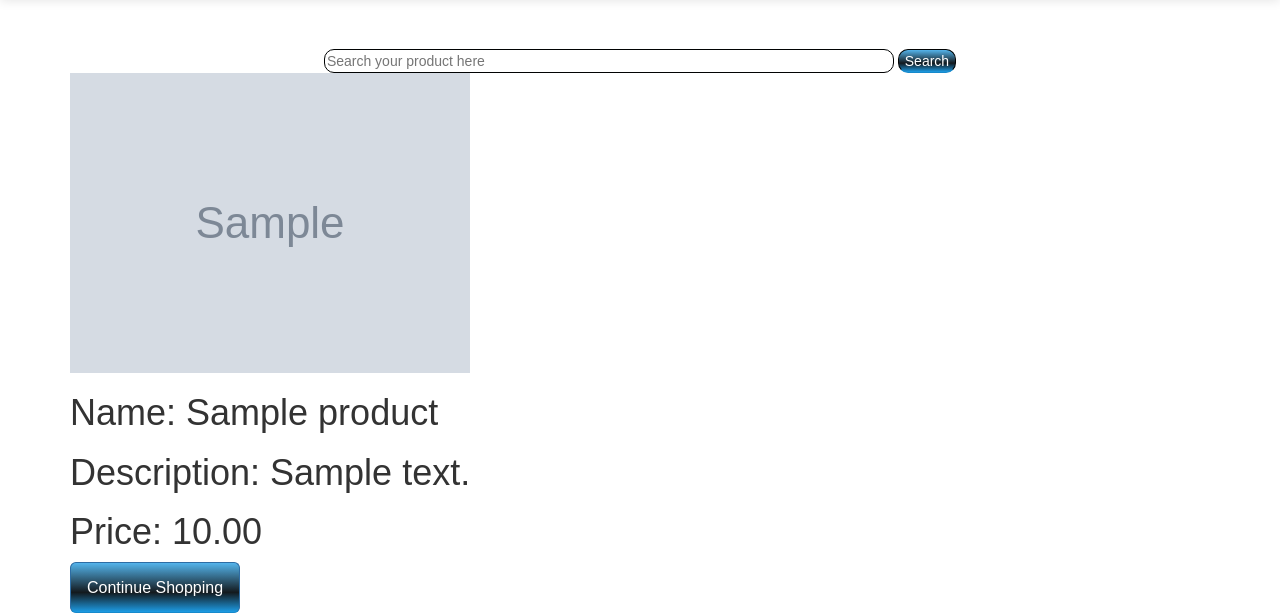
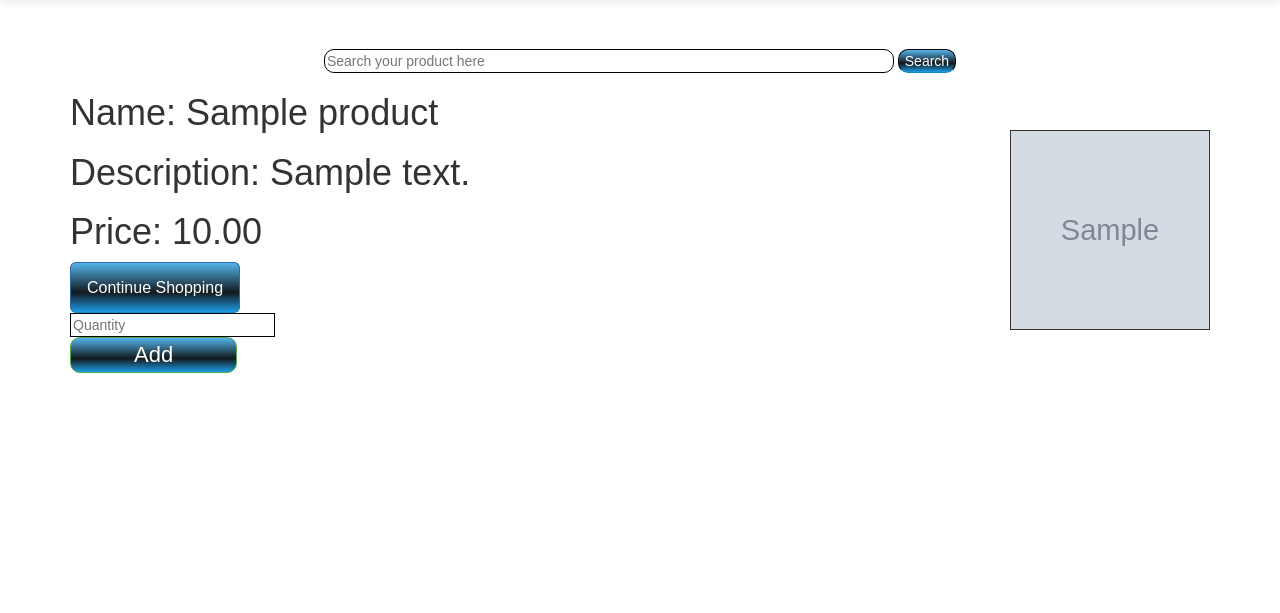
Before and after one commit to markofsuccess/fullstack-ecommerce, a Django app: page /products/details/1 in a window 1280 px wide. Shown: the part 51-664 px from the top of the page. Run offline with Django 3.2, Linux system fonts and the light colour scheme; tables that the repository leaves empty hold one stand-in row (values such as "Sample post"); grey boxes marked "Sample" are stand-in pictures; some libraries are stand-ins or nearby versions.

Commit message:
added some styling for product_details images

```diff
--- a/products/templates/product_details.html
+++ b/products/templates/product_details.html
@@ -2,7 +2,7 @@
 <script type="text/javascript" src="{% static 'js/stripe.js' %}"></script>
 {% endblock %} {% block content %} {% for product_details in details %}
 <div class="product-detail-image">
-    <img class="materialboxed product-img" alt="Smartphone" src="{{ MEDIA_URL }}{{ product_details.image }}">
+    <img class="product-img" alt="Smartphone" src="{{ MEDIA_URL }}{{ product_details.image }}">
 </div>
 {% endfor %}
 <div class="product_details">
--- a/static/css/custom.css
+++ b/static/css/custom.css
@@ -222,3 +222,12 @@ footer {
     list-style: none;
     margin-left: 25px;
 }
+.product-img{
+    width: 200px;
+    height: 200px;
+    float: right;
+    margin-top: 5%;
+    margin-left: 10px;
+    margin-bottom: 5%;
+    border: 1px solid;
+}
```
